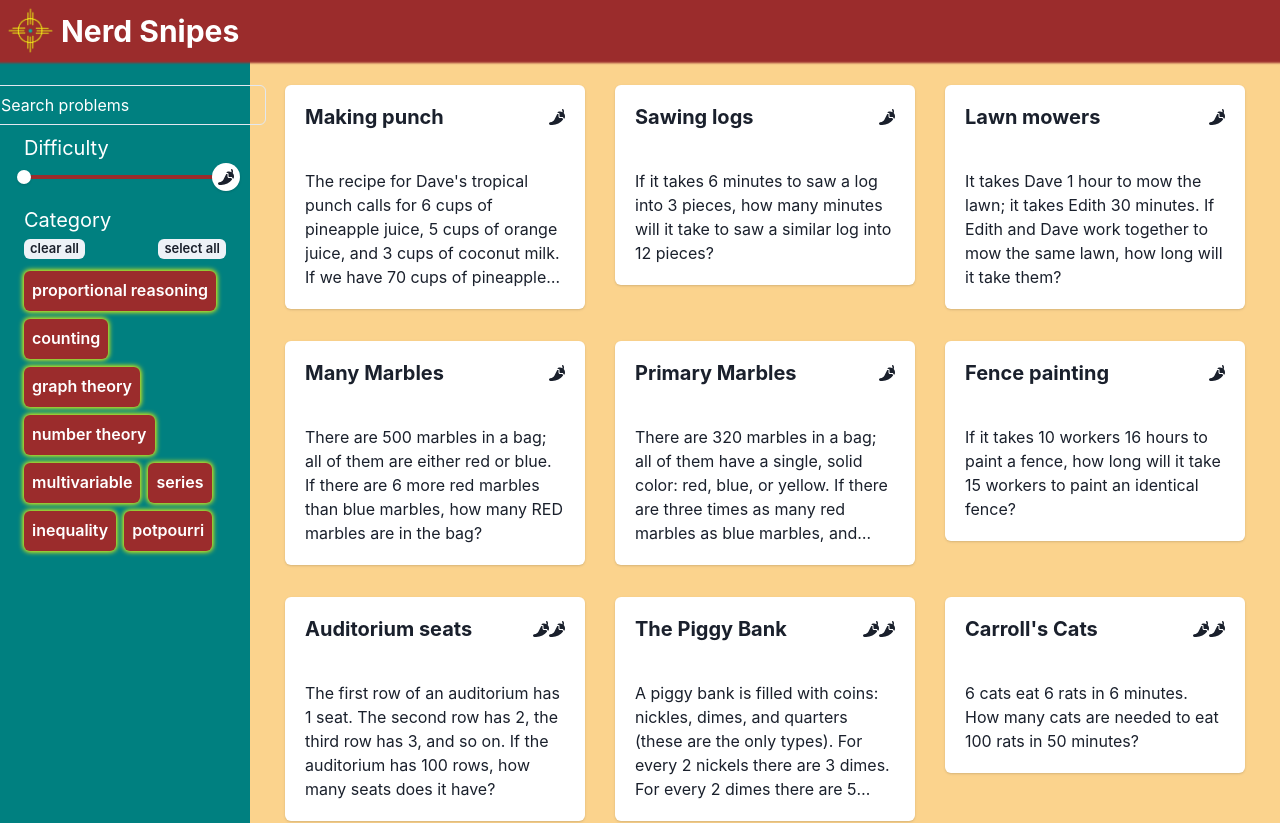
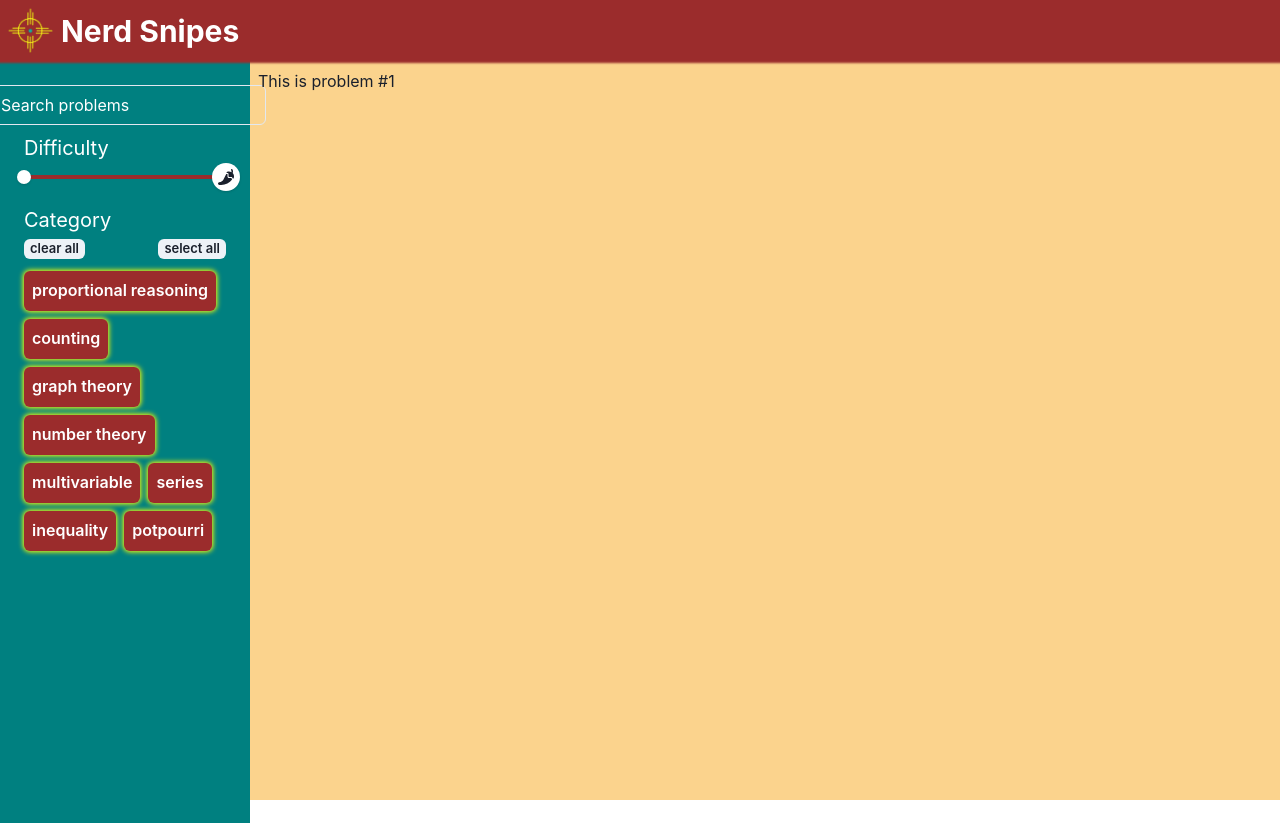
Before and after one commit to davebro1031/EnchantedMath, a React (Vite) app: page /1 in a window 1280 px wide. Shown: the top 823 px of the page. After the commit the page ends 800 px from the top, so only its background shows below. Built offline with nearby package versions, Linux system fonts and the light colour scheme.

Commit message:
add details routes

```diff
--- a/src/App.jsx
+++ b/src/App.jsx
@@ -1,5 +1,6 @@
 import { useState, useRef } from 'react'
 import { Box, useBreakpointValue, useDisclosure } from '@chakra-ui/react'
+import { Routes, Route } from 'react-router-dom'
 
 import Header from './components/Header'
 import ProblemsList from './components/ProblemsList'
@@ -7,12 +8,15 @@ import Sidebar from './components/Sidebar'
 
 import './App.css'
 import SidebarDrawer from './components/SidebarDrawer'
+import ProblemDetails from './components/ProblemDetails'
 
 export default function App() {
 
+  // variables for the side drawer
   const { isOpen, onOpen, onClose } = useDisclosure()
   const btnRef = useRef()
 
+  // variables for filtering problems
   const [query, setQuery] = useState("")
   const [chiliRange, setChiliRange] = useState([0, 3])
   const [categories, setCategories] = useState([
@@ -25,6 +29,8 @@ export default function App() {
     "inequality",
     "potpourri",
   ])
+
+  // layout variables
   const headerHeight = '61px'
   const sidebarWidth = '250px'
   const showSidebar = useBreakpointValue({ base: false, md: true })
@@ -47,14 +53,30 @@ export default function App() {
           as="section"
           position='relative'
           left={showSidebar ? sidebarWidth : 0}
-          width={showSidebar ? `calc(100% - ${sidebarWidth})` : '100%'}>
-          <ProblemsList
-            query={query}
-            chiliRange={chiliRange}
-            categories={categories}
-          />
-          <SidebarDrawer isOpen={isOpen} onClose={onClose} btnRef={btnRef} chiliRange={chiliRange} setChiliRange={setChiliRange} categories={categories} setCategories={setCategories} />
+          width={showSidebar ? `calc(100% - ${sidebarWidth})` : '100%'}
+          p={2}>
+          <Routes>
+            <Route path="/" element={
+              <ProblemsList
+                query={query}
+                chiliRange={chiliRange}
+                categories={categories}
+              />}
+            />
+            <Route path="/:id" element={<ProblemDetails/>} />
+            <Route path="*" element={<div>404 not found</div>} />
+
+          </Routes>
         </Box>
+        <SidebarDrawer
+          isOpen={isOpen}
+          onClose={onClose}
+          btnRef={btnRef}
+          chiliRange={chiliRange}
+          setChiliRange={setChiliRange}
+          categories={categories}
+          setCategories={setCategories}
+        />
       </Box>
     </>
   )
--- /dev/null
+++ b/src/components/ProblemDetails.jsx
@@ -0,0 +1,11 @@
+import React from 'react'
+import { useParams } from 'react-router-dom'
+
+export default function ProblemDetails() {
+    const { id } = useParams();
+    return (
+        <div>
+            This is problem #{id}
+        </div>
+    )
+}
--- a/src/components/ProblemsList.jsx
+++ b/src/components/ProblemsList.jsx
@@ -41,7 +41,7 @@ function ProblemsList({ query, chiliRange, categories }) {
     }, [query, filteredProblems])
 
     return (
-        <Wrap justify="space-around" margin='1.5em'>
+        <Wrap justify="space-around" margin='1em'>
             {queriedProblems.map(problem =>
                 <WrapItem key={problem.id}>
                     <ProblemCard problem={problem} />
```
